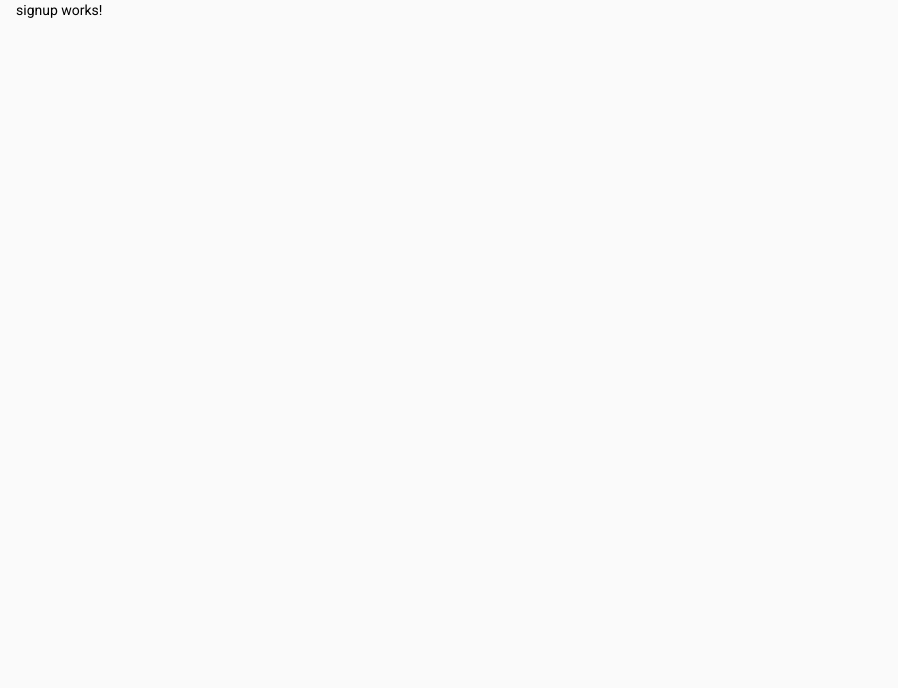
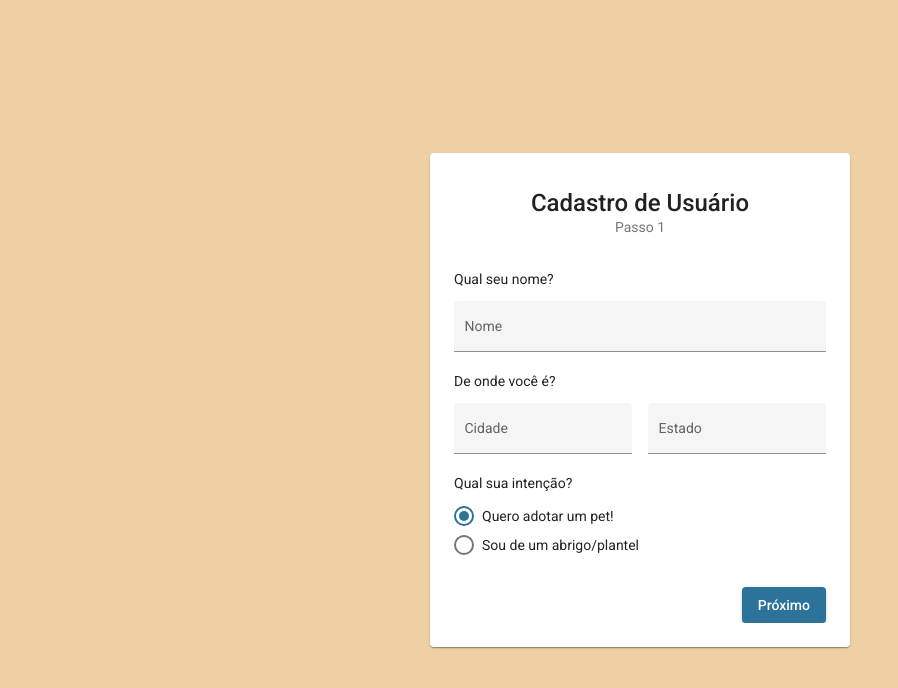
Before and after one commit to luizgadel/SPD-2022-MeuPet, an Angular app: page /signup in a window 1280 px wide. Shown: the top 688 px of the page, without its empty margins (0-898 px from the left). Built offline with nearby package versions, Linux system fonts and the light colour scheme.

Commit message:
ui: Signup page

```diff
--- a/src/app/signup/signup.component.html
+++ b/src/app/signup/signup.component.html
@@ -1 +1,132 @@
-<p>signup works!</p>
+<mat-card>
+  <div mat-card-title>Cadastro de {{ step > 0 ? type : "Usuário" }}</div>
+  <div mat-card-subtitle>
+    Passo {{ getDisplayStep() + 1 }} {{ step > 0 ? "de " + steps : "" }}
+  </div>
+
+  <div mat-card-content>
+    <mat-tab-group [(selectedIndex)]="step" dynamicHeight>
+      <mat-tab>
+        <form>
+          <mat-label>Qual seu nome?</mat-label>
+          <mat-form-field appearance="fill">
+            <mat-label>Nome</mat-label>
+            <input matInput />
+          </mat-form-field>
+
+          <div class="group">
+            <mat-label>De onde você é?</mat-label>
+            <div class="row">
+              <mat-form-field appearance="fill">
+                <mat-label>Cidade</mat-label>
+                <input matInput />
+              </mat-form-field>
+              <mat-form-field appearance="fill">
+                <mat-label>Estado</mat-label>
+                <input matInput />
+              </mat-form-field>
+            </div>
+          </div>
+
+          <div>
+            Qual sua intenção?
+
+            <mat-radio-group
+              (change)="setUserType($event.value)"
+              value="Adotante"
+            >
+              <mat-radio-button value="Adotante"
+                >Quero adotar um pet!</mat-radio-button
+              >
+              <mat-radio-button value="Tutor"
+                >Sou de um abrigo/plantel</mat-radio-button
+              >
+            </mat-radio-group>
+          </div>
+
+          <button
+            class="ml-auto"
+            mat-raised-button
+            color="accent"
+            type="button"
+            (click)="changeStep()"
+          >
+            Próximo
+          </button>
+        </form></mat-tab
+      >
+      <mat-tab>
+        <form>
+          <mat-label>Abrigo ou Plantel</mat-label>
+          <mat-form-field appearance="fill">
+            <input matInput />
+          </mat-form-field>
+
+          <mat-label>Documentos</mat-label>
+
+          <mat-form-field appearance="fill">
+            <mat-label>CNPJ</mat-label>
+            <input matInput />
+          </mat-form-field>
+
+          <mat-form-field appearance="fill">
+            <mat-label>CMUS</mat-label>
+            <input matInput />
+          </mat-form-field>
+
+          <mat-form-field appearance="fill">
+            <mat-label>CMCA</mat-label>
+            <input matInput />
+          </mat-form-field>
+
+          <mat-label>Telefone da Instituição</mat-label>
+          <mat-form-field appearance="fill">
+            <input matInput placeholder="92 00000-00000" />
+          </mat-form-field>
+
+          <div class="row">
+            <button mat-button type="button" (click)="changeStep(-1)">
+              Voltar
+            </button>
+            <button
+              class="ml-auto"
+              mat-raised-button
+              color="accent"
+              type="button"
+              (click)="changeStep()"
+            >
+              Próximo
+            </button>
+          </div>
+        </form>
+      </mat-tab>
+      <mat-tab>
+        <form>
+          <mat-label>Email</mat-label>
+          <mat-form-field appearance="fill">
+            <input matInput placeholder="email@mail.com" />
+          </mat-form-field>
+          <mat-label>Senha</mat-label>
+          <mat-form-field appearance="fill">
+            <input matInput placeholder="******" type="password" />
+          </mat-form-field>
+
+          <div class="row">
+            <button mat-button type="button" (click)="changeStep(-1)">
+              Voltar
+            </button>
+            <button
+              class="ml-auto"
+              mat-raised-button
+              color="accent"
+              type="button"
+              (click)="submit()"
+            >
+              Concluir
+            </button>
+          </div>
+        </form>
+      </mat-tab>
+    </mat-tab-group>
+  </div>
+</mat-card>
--- a/src/app/signup/signup.component.scss
+++ b/src/app/signup/signup.component.scss
@@ -0,0 +1,98 @@
+@use "sass:map";
+@import "../../theme.scss";
+
+:host {
+  padding: 1rem;
+  width: 100vw;
+  min-height: 100vh;
+  display: flex;
+  align-items: center;
+  justify-content: center;
+
+  background-color: map.get($md-primary, 200);
+}
+
+mat-card {
+  padding: 1.5rem 0;
+}
+
+mat-tab-group {
+  width: 420px;
+
+  ::ng-deep.mat-tab-header {
+    display: none !important;
+  }
+}
+
+form > * {
+  width: 100%;
+}
+
+.mat-card-title,
+.mat-card-subtitle {
+  text-align: center;
+}
+
+.mat-card-title {
+  margin-top: 1rem !important;
+}
+
+.mat-card-subtitle {
+  margin-bottom: 2rem;
+}
+
+mat-label {
+  display: block;
+  margin-bottom: 0.75rem;
+}
+
+mat-form-field {
+  mat-label {
+    display: inline;
+  }
+
+  ::ng-deep.mat-form-field-infix {
+    width: auto !important;
+  }
+}
+
+mat-radio-group {
+  padding-top: 0.75rem;
+  display: flex;
+  flex-direction: column;
+  gap: 0.5rem;
+}
+
+button {
+  width: auto !important;
+}
+
+.row {
+  display: flex;
+  gap: 1rem;
+}
+
+@media (max-width: 600px) {
+  .row {
+    flex-direction: column;
+  }
+
+  mat-card,
+  button {
+    width: 100% !important;
+  }
+}
+
+form {
+  display: flex;
+  flex-direction: column;
+  margin: 0 1.5rem;
+}
+
+button {
+  margin-top: 2rem;
+}
+
+.ml-auto {
+  margin-left: auto;
+}
--- a/src/app/signup/signup.component.ts
+++ b/src/app/signup/signup.component.ts
@@ -1,15 +1,36 @@
-import { Component, OnInit } from '@angular/core';
+import { Component, OnInit, ViewChild } from '@angular/core';
 
 @Component({
   selector: 'app-signup',
   templateUrl: './signup.component.html',
-  styleUrls: ['./signup.component.scss']
+  styleUrls: ['./signup.component.scss'],
 })
 export class SignupComponent implements OnInit {
+  constructor() {}
 
-  constructor() { }
+  step = 0;
+  type?: string;
+  steps = 2;
 
-  ngOnInit(): void {
+  ngOnInit(): void {}
+
+  changeStep(amount = 1) {
+    if (this.type != 'Tutor') {
+      // Skip the 2nd step.
+      amount *= 2;
+    }
+    this.step += amount;
   }
 
+  setUserType(value: string) {
+    this.type = value;
+    this.steps = value == 'Tutor' ? 3 : 2;
+  }
+
+  getDisplayStep(): number {
+    if (this.step == 0) return 0;
+    return this.type == 'Tutor' ? this.step : this.step - 1;
+  }
+
+  submit() {}
 }
```
Also changed, not shown: src/app/app.module.ts (+7 -8 lines).
